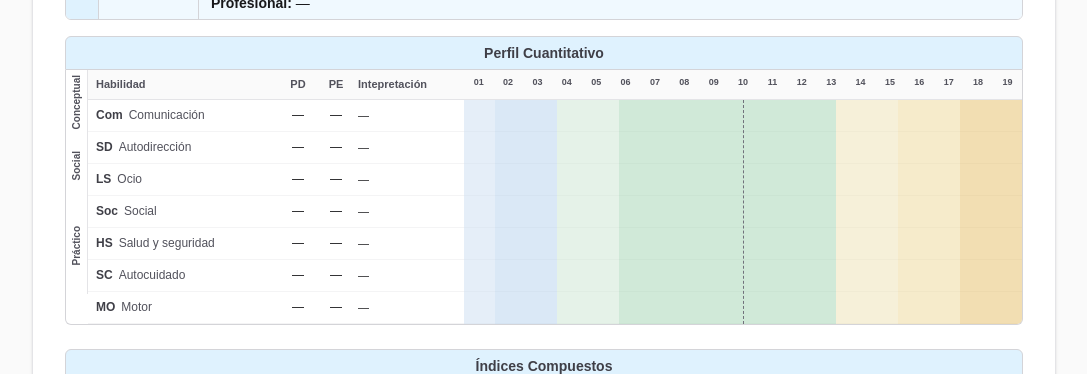
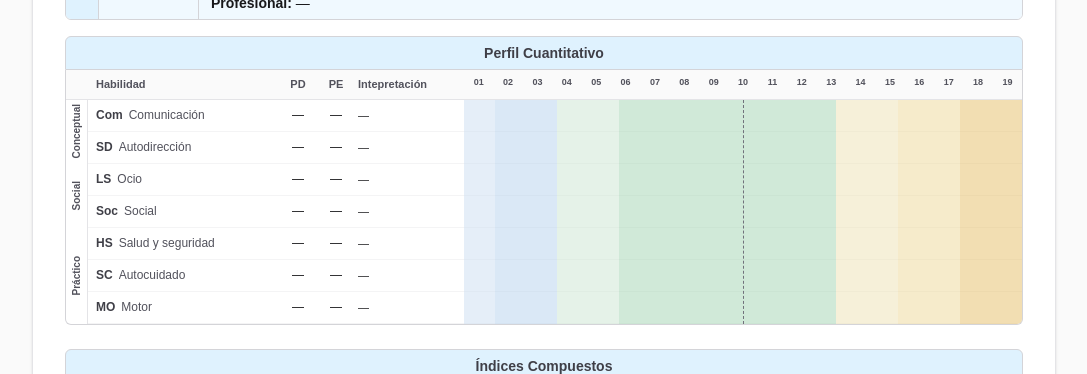
Before and after one commit to AndrewParker99/neurotmxlab, a Next.js app: page / in a window 1280 px wide. Shown: the part 703-1077 px from the top of the page, without its empty margins (96-1183 px from the left). Built offline with nearby package versions, Linux system fonts and the light colour scheme.

Commit message:
Corregir alineacion de la franja de categorias (Conceptual/Social/Practico) respecto al encabezado de la tabla

```diff
--- a/src/components/ReportProfile.tsx
+++ b/src/components/ReportProfile.tsx
@@ -141,10 +141,8 @@ const ReportProfile = forwardRef<HTMLDivElement, ReportProfileProps>(function Re
       </div>
 
       <div className="border border-t-0 border-zinc-300 rounded-b-md mb-6 overflow-hidden">
-        <div className="flex">
-          <CategoryRail counts={railCounts} />
-          <div className="flex-1">
         <div className="flex border-b border-zinc-200 bg-zinc-50 text-[11px] font-semibold text-zinc-600">
+          <div style={{ width: 22 }} />
           <div style={{ width: 190 }} className="px-2 py-1.5">Habilidad</div>
           <div style={{ width: 40 }} className="px-1 py-1.5 text-center">PD</div>
           <div style={{ width: 36 }} className="px-1 py-1.5 text-center">PE</div>
@@ -158,6 +156,9 @@ const ReportProfile = forwardRef<HTMLDivElement, ReportProfileProps>(function Re
           </div>
         </div>
 
+        <div className="flex">
+          <CategoryRail counts={railCounts} />
+          <div className="flex-1">
             <div className="relative">
               <div className="absolute inset-0 flex pointer-events-none">
                 <div style={{ width: 190 }} />
```
Lines whose indentation alone changed are shown as unchanged.
